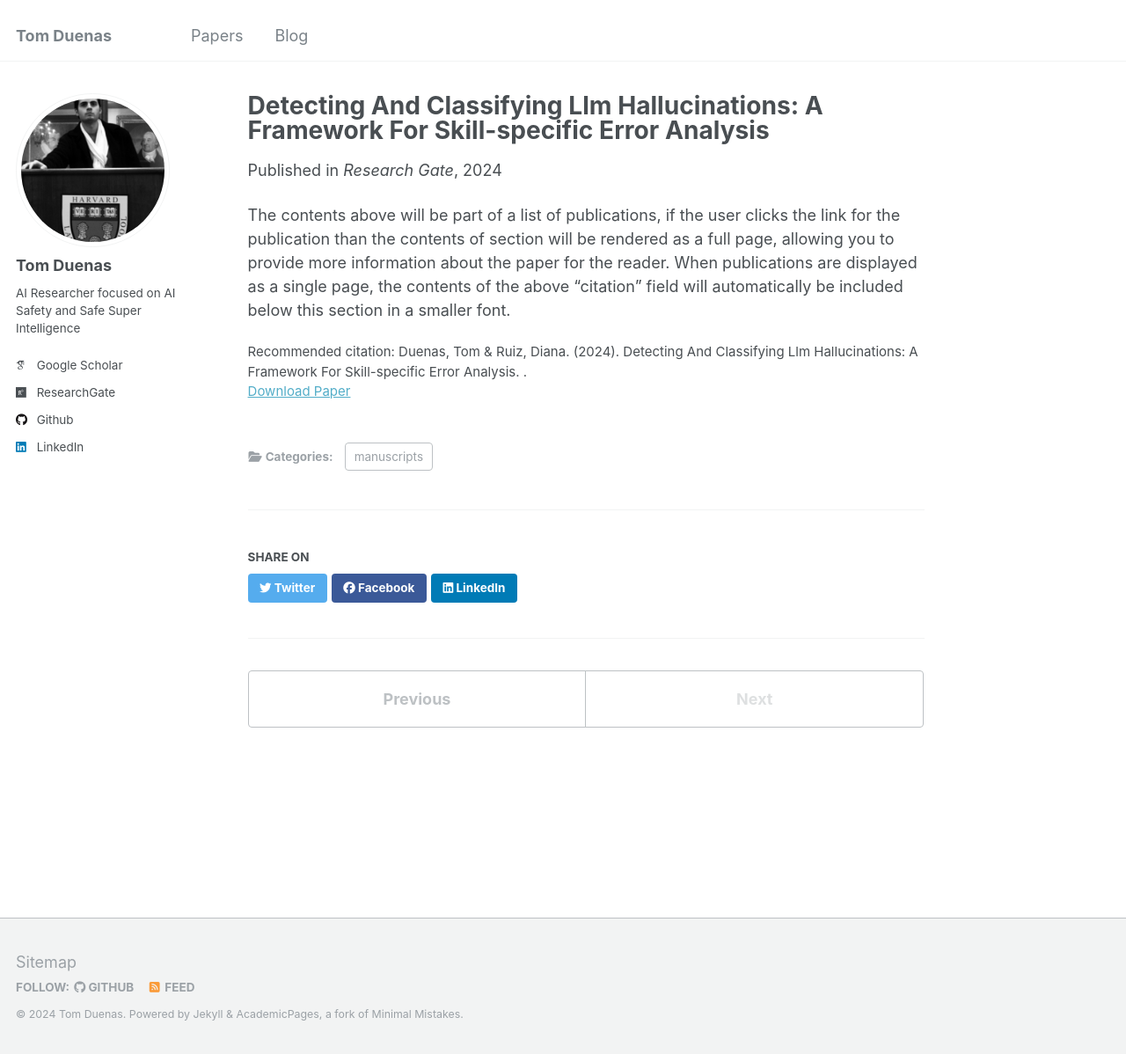
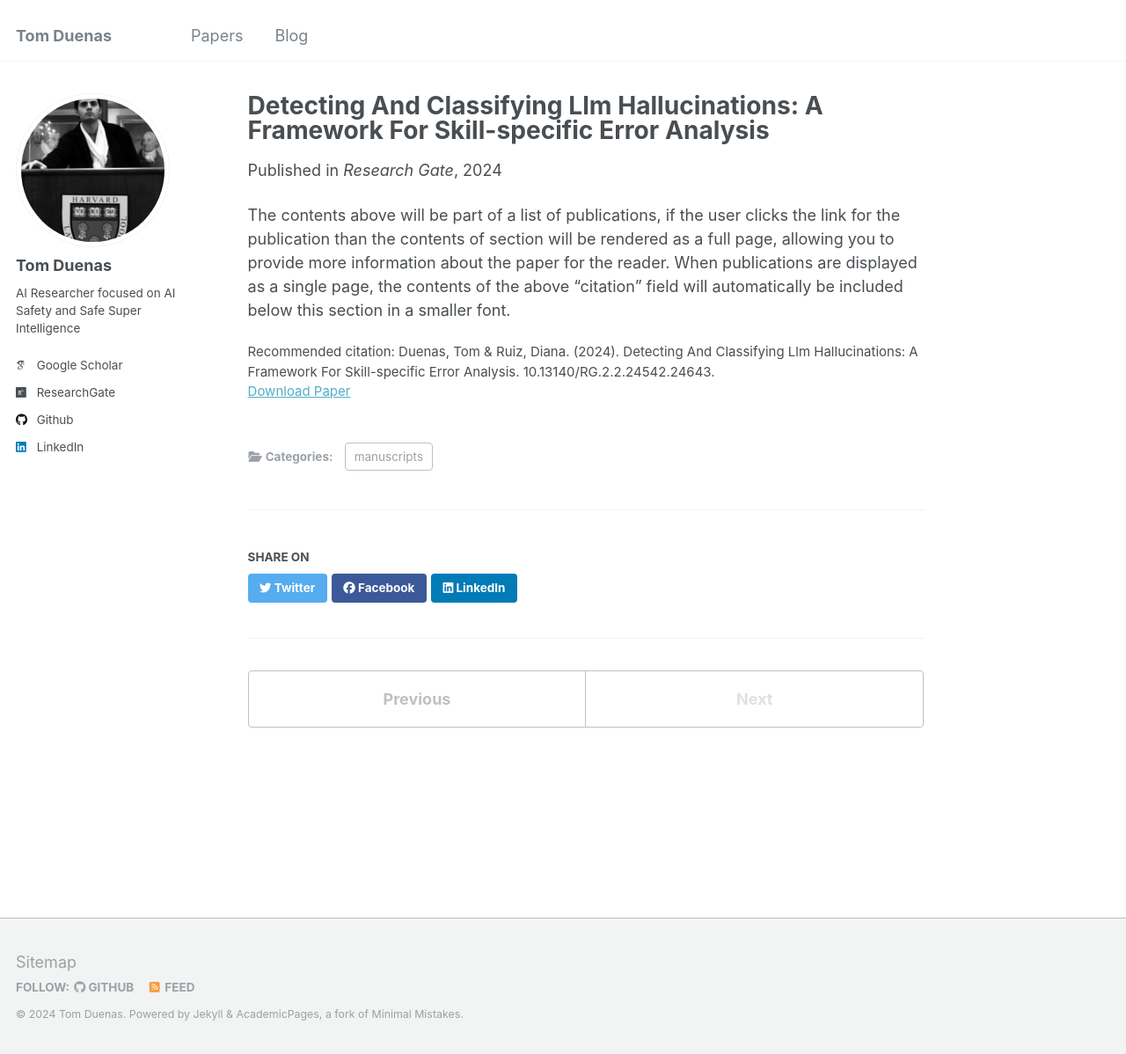
Before and after one commit to TomDuenas/tomduenas.github.io, a Jekyll site: the page built from _publications/llm-hallucinations.md, in a window 1280 px wide and 1198 px high. Shown: the whole window at 88% size. Built offline with Jekyll 4.4.1, drawn with Linux system fonts in a browser that asks for light colours; some web fonts are replaced.

Commit message:
Update llm-hallucinations.md

```diff
--- a/_publications/llm-hallucinations.md
+++ b/_publications/llm-hallucinations.md
@@ -7,7 +7,7 @@ excerpt: 'As large language models (LLMs) increasingly integrate into critical a
 date: 2024-11-26
 venue: 'Research Gate'
 paperurl: 'https://www.researchgate.net/publication/386140108_Detecting_And_Classifying_Llm_Hallucinations_A_Framework_For_Skill-specific_Error_Analysis'
-citation: ' Duenas, Tom & Ruiz, Diana. (2024). Detecting And Classifying Llm Hallucinations: A Framework For Skill-specific Error Analysis. .'
+citation: ' Duenas, Tom & Ruiz, Diana. (2024). Detecting And Classifying Llm Hallucinations: A Framework For Skill-specific Error Analysis. 10.13140/RG.2.2.24542.24643.'
 ---
 
 The contents above will be part of a list of publications, if the user clicks the link for the publication than the contents of section will be rendered as a full page, allowing you to provide more information about the paper for the reader. When publications are displayed as a single page, the contents of the above "citation" field will automatically be included below this section in a smaller font.
```
